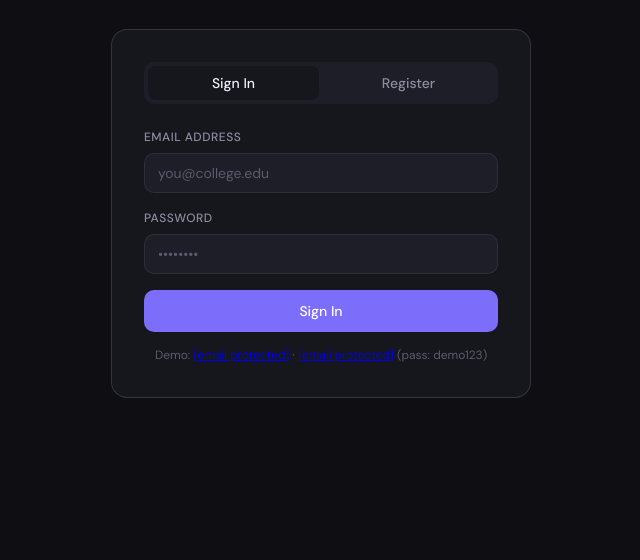
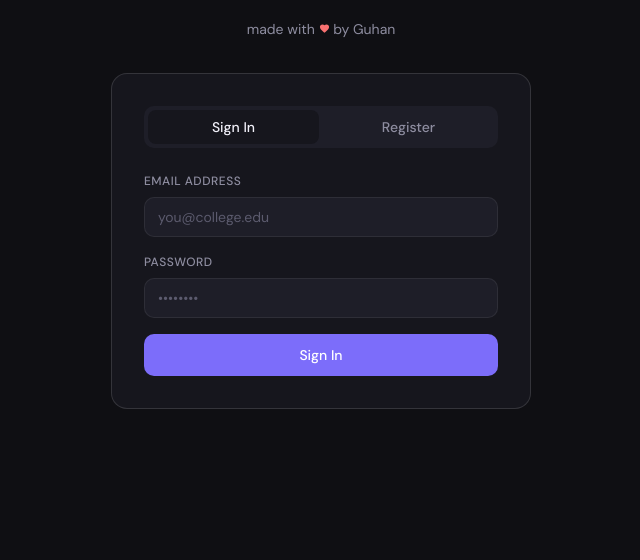
Before and after one commit to Guhan-1208/papervault, a website: page index.html in a window 1280 px wide. Shown: the part 240-800 px from the top of the page, without its empty margins (319-959 px from the left). Drawn offline with Linux system fonts and the light colour scheme.

Commit message:
deployment

```diff
--- a/index.html
+++ b/index.html
@@ -18,6 +18,13 @@
     <div class="auth-box">
       <div class="auth-logo">Paper<span>Vault</span></div>
       <div class="auth-sub">Previous Year Question Paper Portal</div>
+      <div class="auth-sub"> made with
+        <svg viewBox="0 0 24 24" fill="var(--danger)" stroke="none" width="11" height="11">
+          <path
+            d="M12 21.35l-1.45-1.32C5.4 15.36 2 12.28 2 8.5 2 5.42 4.42 3 7.5 3c1.74 0 3.41.81 4.5 2.09C13.09 3.81 14.76 3 16.5 3 19.58 3 22 5.42 22 8.5c0 3.78-3.4 6.86-8.55 11.54L12 21.35z" />
+        </svg>
+        by Guhan
+      </div>
       <div class="auth-card">
         <div class="auth-tabs">
           <button class="auth-tab active" onclick="switchAuthTab('login')">Sign In</button>
@@ -37,12 +44,7 @@
               onkeydown="if(event.key==='Enter')doLogin()">
           </div>
           <button class="btn btn-primary btn-full" onclick="doLogin()" id="login-btn">Sign In</button>
-          <div class="auth-hint" style="margin-top:14px;font-size:12px;color:var(--muted2);">
-            Demo: <span onclick="fillDemo('student')"><a href="/cdn-cgi/l/email-protection" class="__cf_email__"
-                data-cfemail="94e7e0e1f0f1fae0d4f0f1f9fbbaf7fbf9">[email&#160;protected]</a></span> · <span
-              onclick="fillDemo('admin')"><a href="/cdn-cgi/l/email-protection" class="__cf_email__"
-                data-cfemail="7312171e1a1d3317161e1c5d101c1e">[email&#160;protected]</a></span> (pass: demo123)
-          </div>
+
         </div>
 
         <!-- Register -->
```
